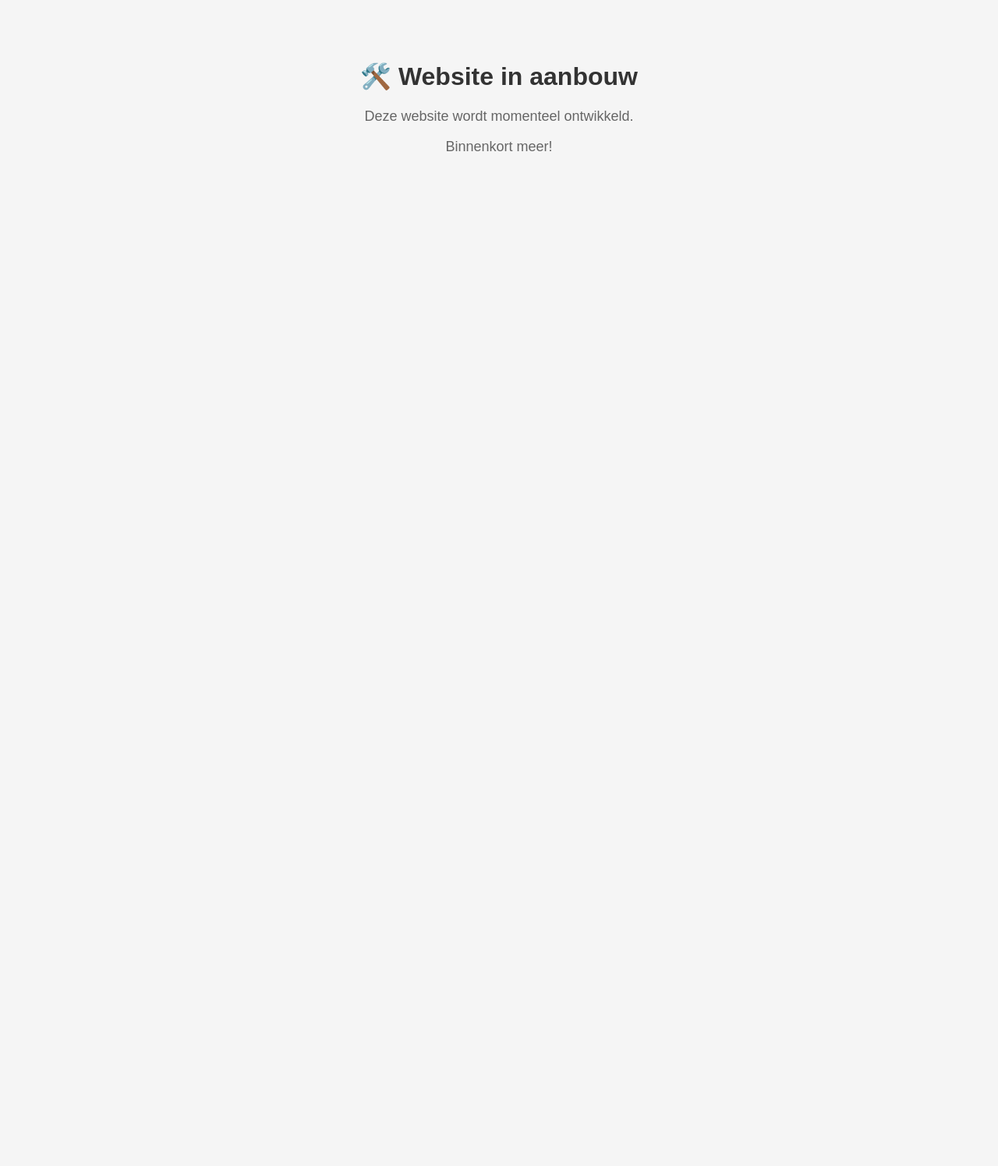
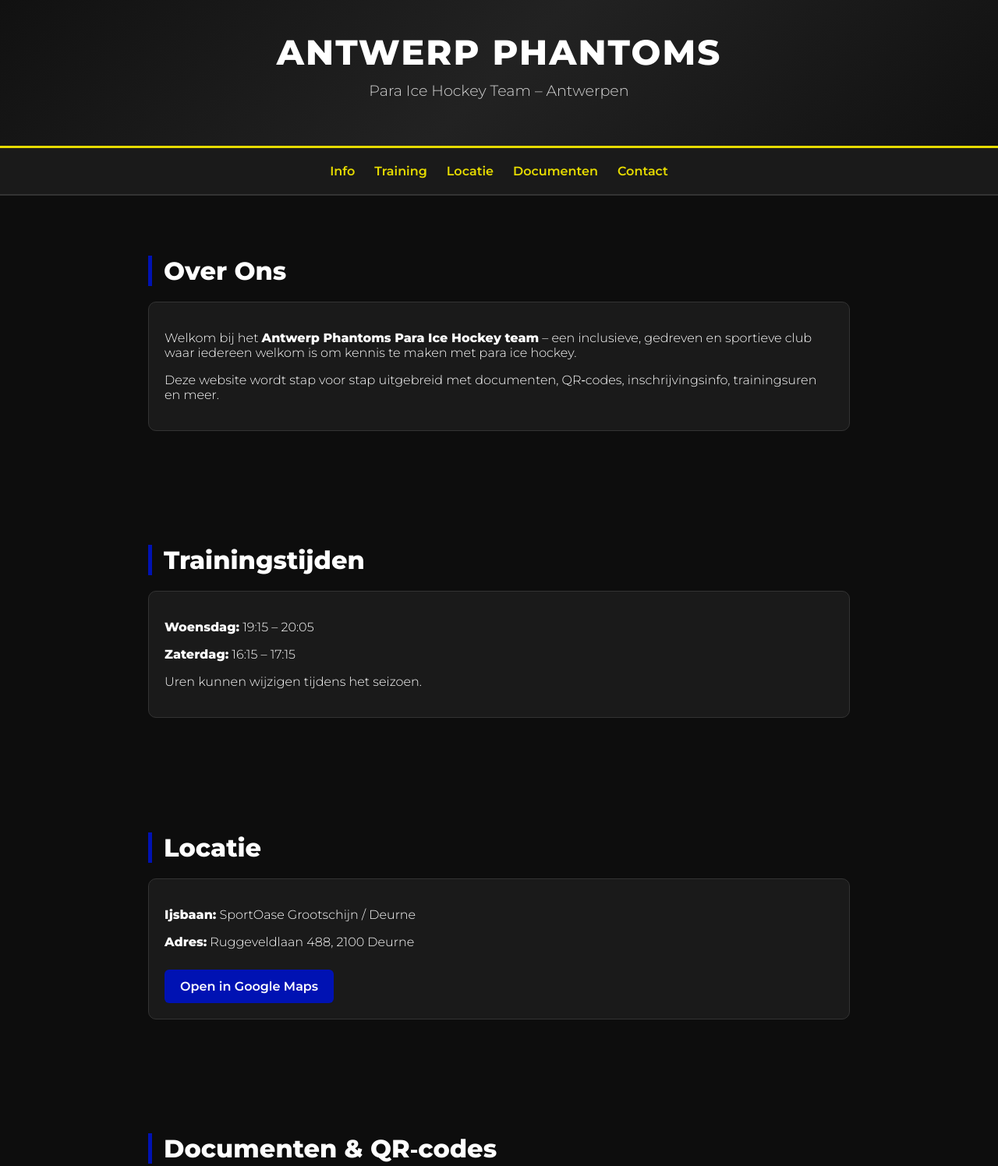
Before and after one commit to antwerpparaicehockey/pages, a plain HTML site: page index.html in a window 1280 px wide. Shown: the top 1496 px of the page at 78% size. Before the commit the page ends 800 px from the top, so only its background shows below. Drawn offline with Linux system fonts and the light colour scheme.

Commit message:
Add files via upload

```diff
--- a/index.html
+++ b/index.html
@@ -3,26 +3,191 @@
 <head>
     <meta charset="UTF-8">
     <meta name="viewport" content="width=device-width, initial-scale=1.0">
-    <title>Tijdelijke Website</title>
+    <title>Antwerp Phantoms Para Ice Hockey</title>
+
+    <!-- Google Fonts -->
+    <link href="https://fonts.googleapis.com/css2?family=Montserrat:wght@300;600;800&display=swap" rel="stylesheet">
+
     <style>
         body {
-            font-family: Arial, sans-serif;
+            margin: 0;
+            font-family: 'Montserrat', sans-serif;
+            background: #0d0d0d;
+            color: white;
+        }
+
+        header {
+            background: linear-gradient(135deg, #111, #222, #111);
+            padding: 40px 20px;
             text-align: center;
-            padding: 50px;
-            background-color: #f5f5f5;
+            border-bottom: 3px solid #e6db00;
         }
-        h1 {
-            color: #333;
+
+        header h1 {
+            font-size: 2.8rem;
+            margin: 0;
+            font-weight: 800;
+            letter-spacing: 2px;
+            text-transform: uppercase;
         }
-        p {
-            color: #666;
-            font-size: 18px;
+
+        header p {
+            margin-top: 10px;
+            font-size: 1.2rem;
+            opacity: 0.8;
+        }
+
+        nav {
+            display: flex;
+            justify-content: center;
+            gap: 25px;
+            padding: 20px;
+            background: #1a1a1a;
+            border-bottom: 2px solid #333;
+        }
+
+        nav a {
+            color: #e6db00;
+            text-decoration: none;
+            font-weight: 600;
+            transition: 0.3s;
+        }
+
+        nav a:hover {
+            color: white;
+        }
+
+        .section {
+            padding: 50px 20px;
+            max-width: 900px;
+            margin: auto;
+        }
+
+        .section h2 {
+            font-size: 2rem;
+            border-left: 5px solid hsl(234, 100%, 35%);
+            padding-left: 15px;
+            margin-bottom: 20px;
+        }
+
+        .card {
+            background: #1a1a1a;
+            padding: 20px;
+            border-radius: 10px;
+            border: 1px solid #333;
+            margin-bottom: 20px;
+            transition: 0.3s;
+        }
+
+        .card:hover {
+            transform: translateY(-5px);
+            border-color: #e6db00;
+        }
+
+        footer {
+            text-align: center;
+            padding: 30px;
+            background: #111;
+            margin-top: 40px;
+            border-top: 2px solid #333;
+            font-size: 0.9rem;
+            opacity: 0.7;
+        }
+
+        .btn {
+            display: inline-block;
+            padding: 12px 20px;
+            background: hsl(234, 100%, 35%);
+            color: white;
+            text-decoration: none;
+            border-radius: 6px;
+            margin-top: 10px;
+            font-weight: 600;
+            transition: 0.3s;
+        }
+
+        .btn:hover {
+            background: hsl(0, 0%, 100%);
+            color: Black;
         }
     </style>
 </head>
+
 <body>
-    <h1>🛠️ Website in aanbouw</h1>
-    <p>Deze website wordt momenteel ontwikkeld.</p>
-    <p>Binnenkort meer!</p>
+
+<header>
+    <h1>Antwerp Phantoms</h1>
+    <p>Para Ice Hockey Team – Antwerpen</p>
+</header>
+
+<nav>
+    <a href="#info">Info</a>
+    <a href="#training">Training</a>
+    <a href="#locatie">Locatie</a>
+    <a href="#documenten">Documenten</a>
+    <a href="#contact">Contact</a>
+</nav>
+
+<section id="info" class="section">
+    <h2>Over Ons</h2>
+    <div class="card">
+        <p>
+            Welkom bij het <strong>Antwerp Phantoms Para Ice Hockey team</strong> – een inclusieve, gedreven en sportieve club
+            waar iedereen welkom is om kennis te maken met para ice hockey.
+        </p>
+        <p>
+            Deze website wordt stap voor stap uitgebreid met documenten, QR‑codes, inschrijvingsinfo,
+            trainingsuren en meer.
+        </p>
+    </div>
+</section>
+
+<section id="training" class="section">
+    <h2>Trainingstijden</h2>
+    <div class="card">
+        <p><strong>Woensdag:</strong> 19:15 – 20:05</p>
+        <p><strong>Zaterdag:</strong> 16:15 – 17:15</p>
+        <p>Uren kunnen wijzigen tijdens het seizoen.</p>
+    </div>
+</section>
+
+<section id="locatie" class="section">
+    <h2>Locatie</h2>
+    <div class="card">
+        <p><strong>Ijsbaan:</strong> SportOase Grootschijn / Deurne</p>
+        <p><strong>Adres:</strong> Ruggeveldlaan 488, 2100 Deurne</p>
+        <a class="btn" href="https://maps.google.com" target="_blank">Open in Google Maps</a>
+    </div>
+</section>
+
+<section id="documenten" class="section">
+    <h2>Documenten & QR‑codes</h2>
+    <div class="card">
+        <p>Hier komen later:</p>
+        <ul>
+            <li>PDF’s voor QR‑codes</li>
+            <li>Inschrijvingsformulieren</li>
+            <li>Clubreglement</li>
+            <li>Medische info</li>
+            <li>Uitleg voor nieuwe leden</li>
+        </ul>
+        <p>Deze sectie wordt dynamisch uitbreidbaar gemaakt.</p>
+    </div>
+</section>
+
+<section id="contact" class="section">
+    <h2>Contact</h2>
+    <div class="card">
+        <p><strong>Email:</strong> antwerpparaicehockey@gmail.com</p>
+        <p><strong>Team Manager:</strong> Ingrid Van De Locht</p>
+        <p><strong>Coach:</strong> Alex Fraboulet</p>
+        <a class="btn" href="mailto:antwerpparaicehockey@gmail.com">Stuur een mail</a>
+    </div>
+</section>
+
+<footer>
+    © Antwerp Phantoms Para Ice Hockey – 2016-2026
+</footer>
+
 </body>
 </html>
```
